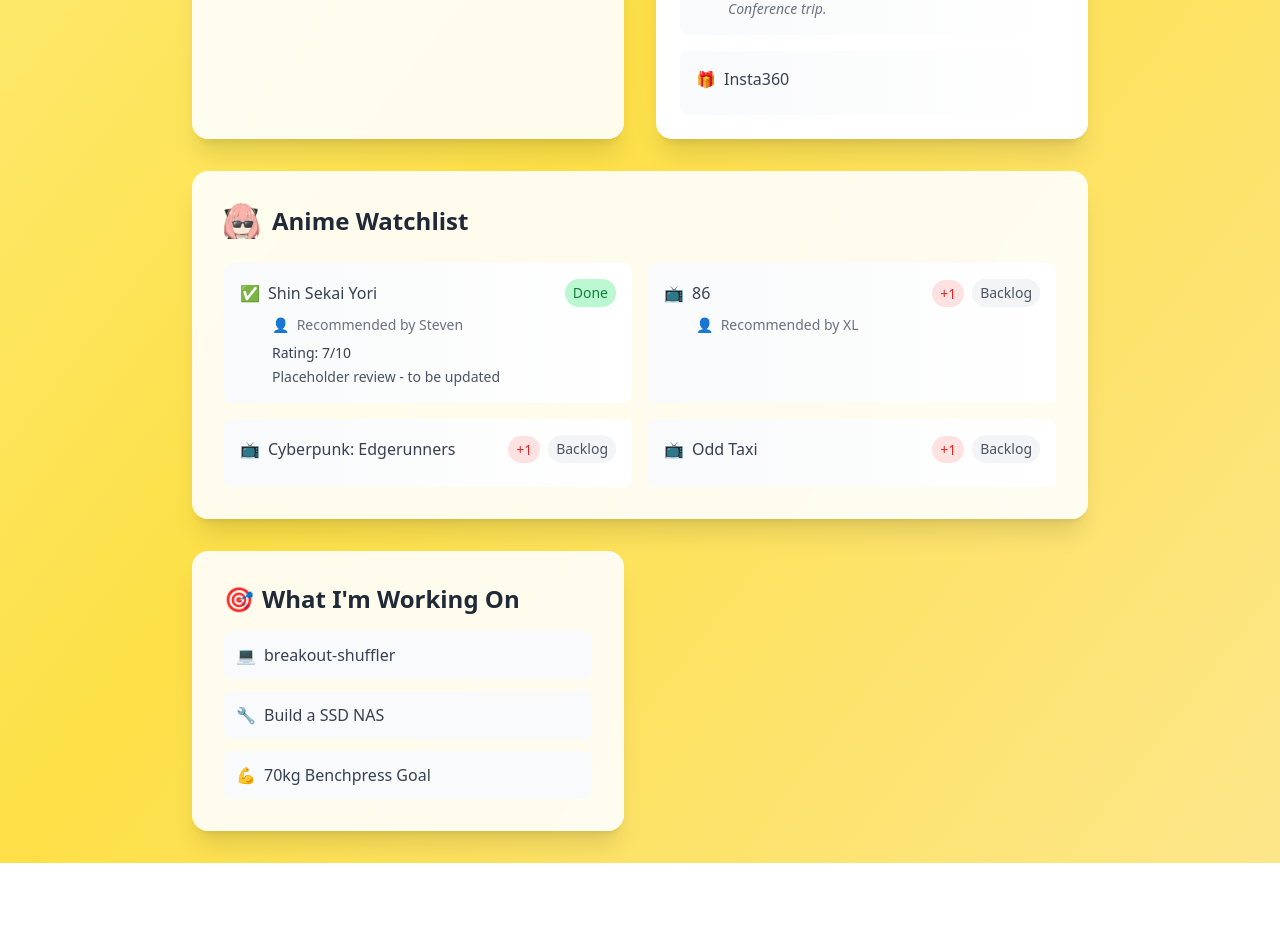
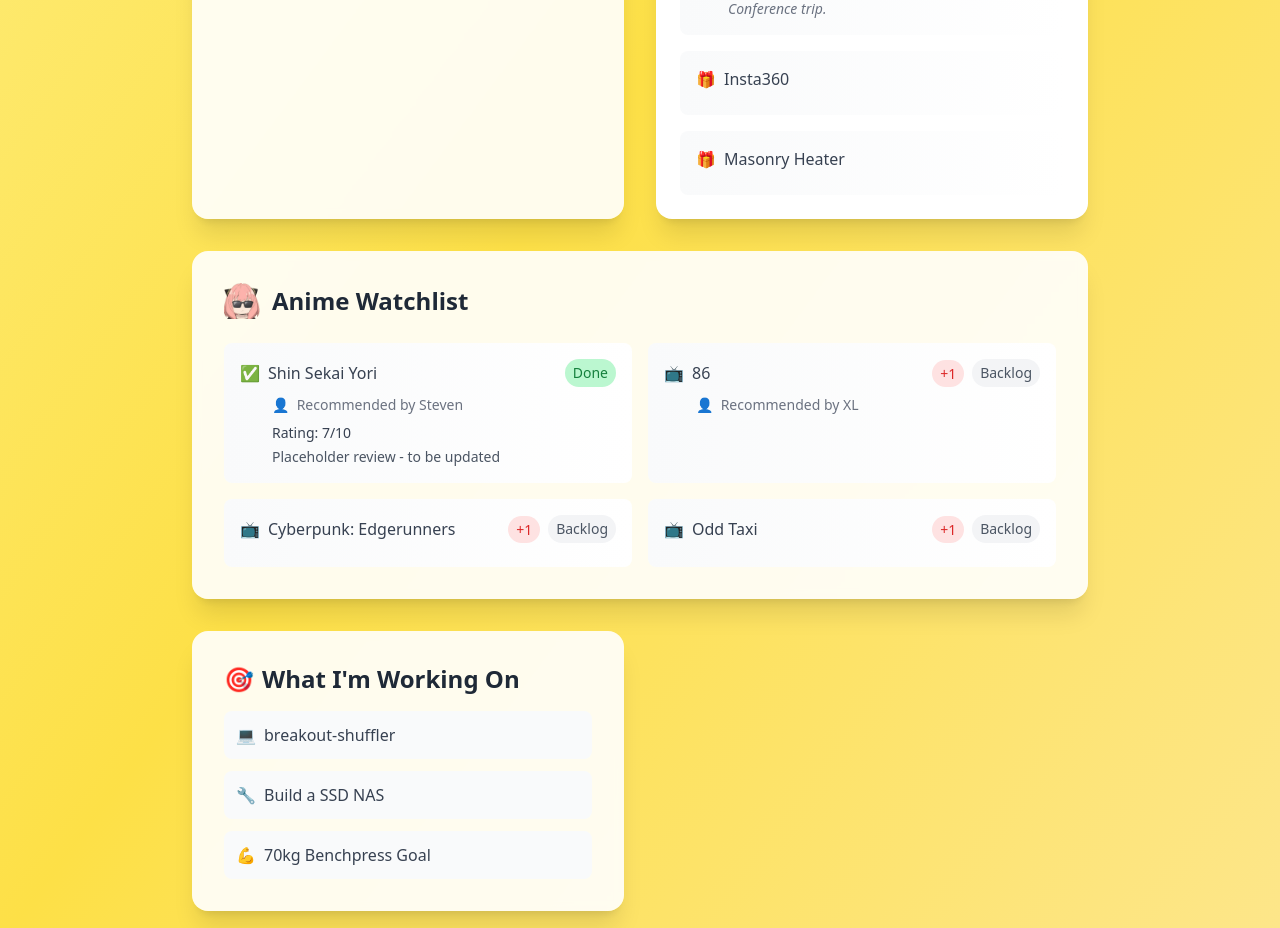
Before and after one commit to xuatz/aboutme, a SvelteKit app: page / in a window 1280 px wide. Shown: the part 785-1713 px from the top of the page. Before the commit the page ends 1648 px from the top, so only its background shows below. Built offline with nearby package versions, Linux system fonts and the light colour scheme.

Commit message:
feat: add wishlist item

```diff
--- a/src/routes/+page.ts
+++ b/src/routes/+page.ts
@@ -30,6 +30,7 @@ export function load() {
       comments: `Bought a gimmicky one for the NY Apollo Conference trip.`,
     },
     { title: "Insta360" },
+    { title: "Masonry Heater" },
   ];
 
   const animeWatchlist: AnimeItem[] = [
```
